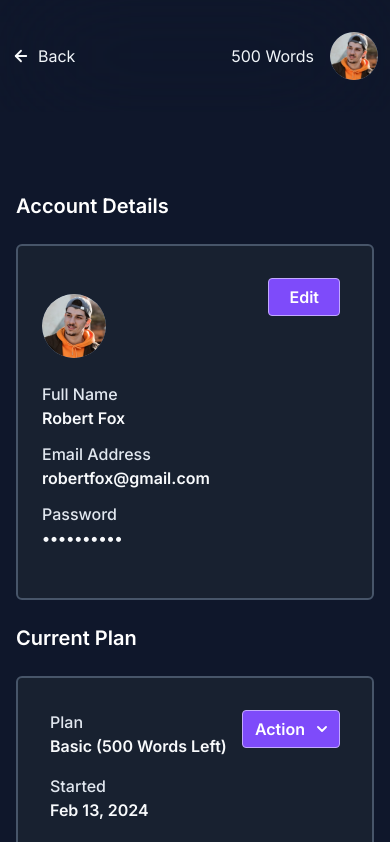
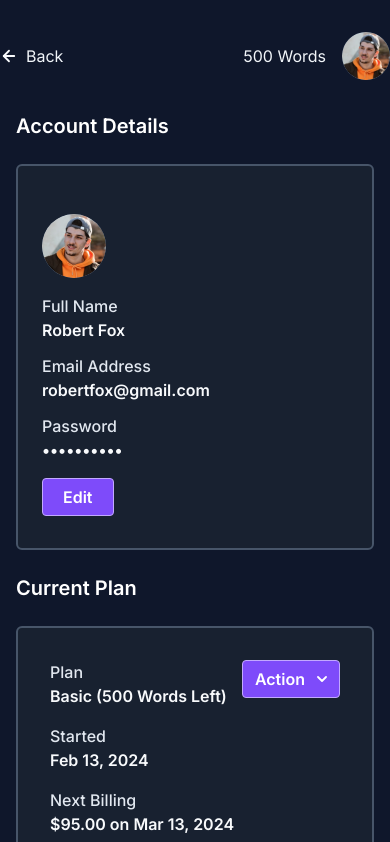
Before and after one commit to mhlehri/aiseo, a Next.js app: page / in a window 390 px wide. Shown: the top 842 px of the page. Built offline with nearby package versions, Linux system fonts and the light colour scheme.

Commit message:
responsive check

```diff
--- a/src/layout/Container.tsx
+++ b/src/layout/Container.tsx
@@ -9,7 +9,7 @@ export default function Container({
 }) {
   return (
     <main
-      className={`min-h-screen my-20 space-y-20 max-w-[1080px] mx-auto px-4 lg:px-0 ${className}`}
+      className={`min-h-screen mb-20 space-y-20 max-w-[1080px] mx-auto px-4 lg:px-0 ${className}`}
     >
       {children}
     </main>
--- a/src/layout/Header.tsx
+++ b/src/layout/Header.tsx
@@ -2,7 +2,6 @@ import Image from "next/image";
 
 export default function Header() {
   return (
-    <header className="backdrop-blur-3xl sticky top-0 z-50 px-3">
     <div className="mx-auto max-w-7xl py-8 flex items-center justify-between text-slate-100">
       <p className="flex items-center gap-2">
         <svg
@@ -40,6 +39,5 @@ export default function Header() {
         />
       </div>
     </div>
-    </header>
   );
 }
--- a/src/section/Overview.tsx
+++ b/src/section/Overview.tsx
@@ -10,8 +10,8 @@ export default function Overview() {
     <section className="grid md:grid-cols-2  *:max-w-[540px] h-full gap-6">
       <div className="space-y-6">
         <h4 className="text-xl font-semibold">Account Details</h4>
-        <div className="py-8 border-2 rounded-md border-slate-600 bg-[#182130] flex justify-between">
-          <div className="flex gap-6 lg:gap-10 px-6 sm:flex-row flex-col lg:px-8 py-4">
+        <div className="py-8 border-2 rounded-md md:h-full md:max-h-[330px] border-slate-600 bg-[#182130] flex flex-col sm:flex-row justify-between ">
+          <div className="flex gap-4 lg:gap-10 px-6 sm:flex-row flex-col lg:px-8 py-4">
             <Image
               width={500}
               height={500}
@@ -36,14 +36,14 @@ export default function Overview() {
               </div>
             </div>
           </div>
-          <button className="bg-[#7E4BFA] h-fit border duration-200 hover:bg-[#7d4bfab9] border-[#C2A8FF] px-5 font-semibold rounded py-1.5 mr-8">
+          <button className="bg-[#7E4BFA] h-fit border duration-200 hover:bg-[#7d4bfab9] border-[#C2A8FF] px-5 font-semibold rounded py-1.5 ml-6 sm:ml-0 mr-8 w-fit">
             Edit
           </button>
         </div>
       </div>
       <div className="space-y-6">
         <h4 className="text-xl font-semibold">Current Plan</h4>
-        <div className="border-2 border-slate-600 gap-10 bg-[#182130] rounded-md px-8 py-8">
+        <div className="border-2 border-slate-600 md:max-h-[330px] md:h-full gap-10 bg-[#182130] rounded-md px-8 py-8">
           <div className="space-y-4 mb-6">
             <div className="flex items-start justify-between">
               <div>
```
Lines whose indentation alone changed are shown as unchanged.
